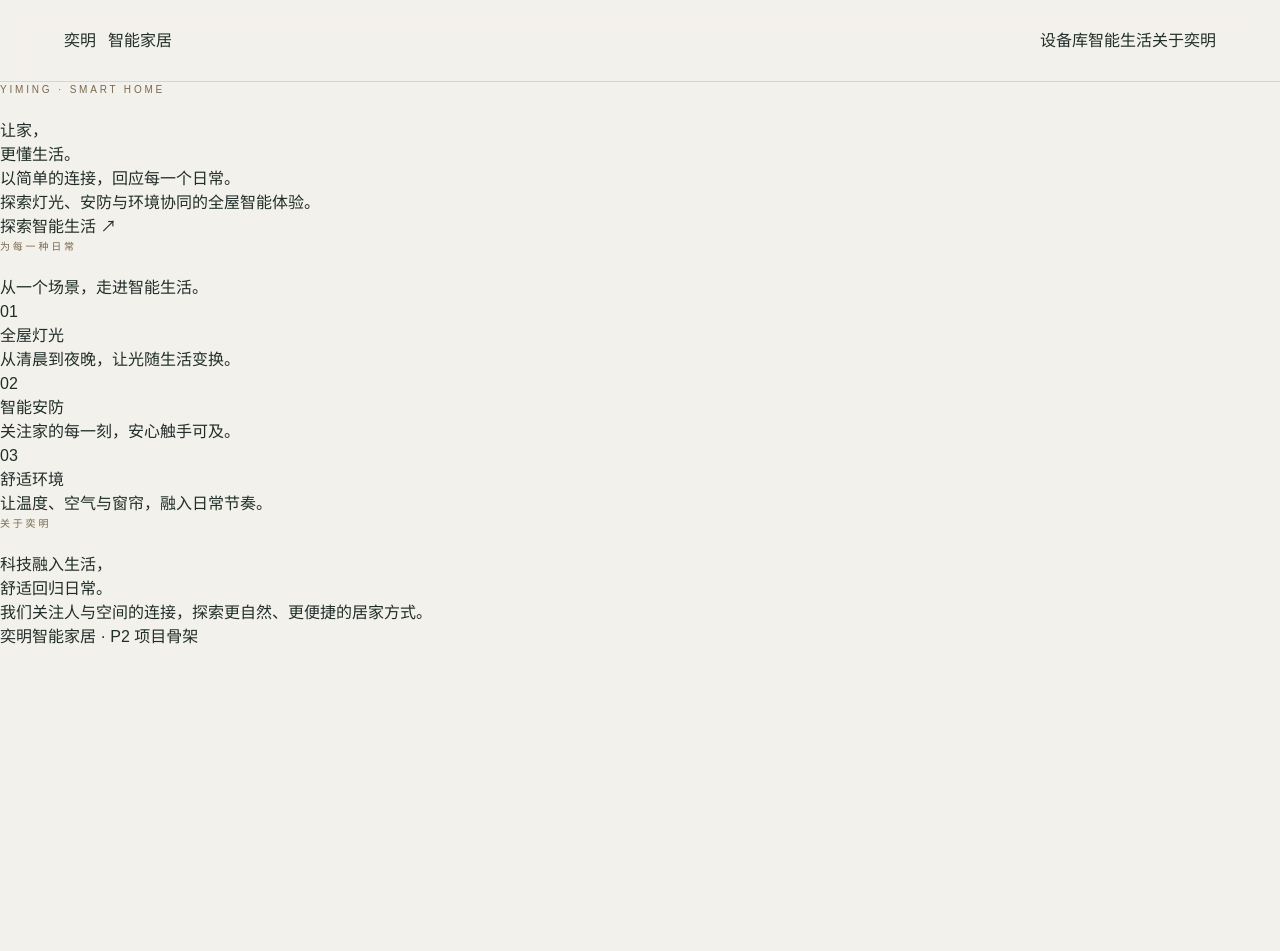
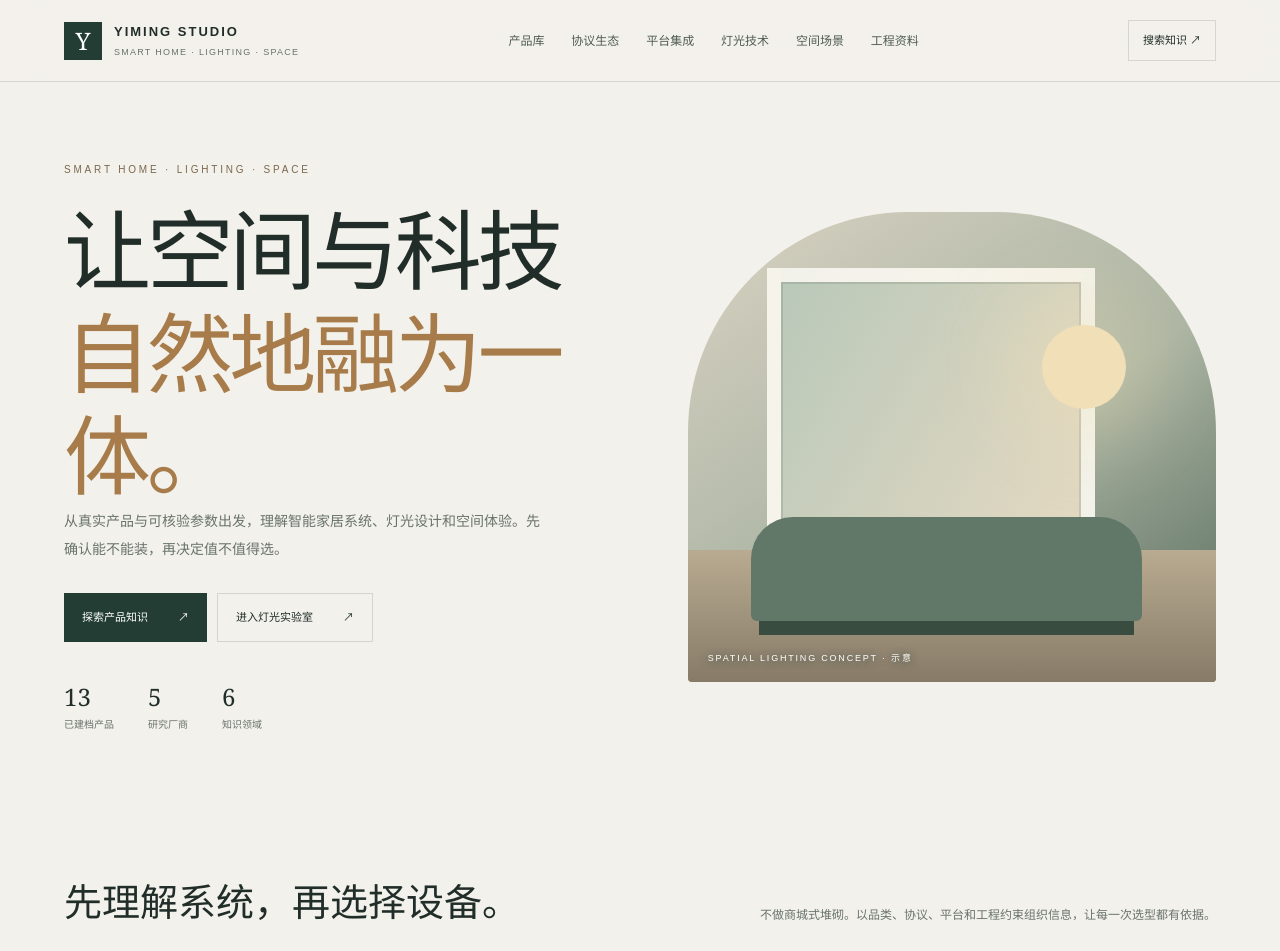
Before and after one commit to yimingwenhua69/yiming-smart-home, a Next.js app: page / in a window 1280 px wide. Shown: the top 951 px of the page. Before the commit the page ends 800 px from the top, so only its background shows below. Built offline with nearby package versions, Linux system fonts and the light colour scheme.

Commit message:
feat(home): build Yiming Studio knowledge base homepage

```diff
--- a/src/app/page.tsx
+++ b/src/app/page.tsx
@@ -1,33 +1,43 @@
 import Link from "next/link";
+import { SiteHeader } from "@/components/SiteHeader";
+import { SiteFooter } from "@/components/SiteFooter";
+import { categories, knowledgeDomains, manufacturers, products } from "@/data/catalog";
 
-const spaces = [
-  { name: "全屋灯光", description: "从清晨到夜晚，让光随生活变换。", number: "01" },
-  { name: "智能安防", description: "关注家的每一刻，安心触手可及。", number: "02" },
-  { name: "舒适环境", description: "让温度、空气与窗帘，融入日常节奏。", number: "03" },
+const scenes = [
+  { id: "living", name: "客厅", description: "会客、观影与日常休闲", href: "/scenes/#living" },
+  { id: "bedroom", name: "卧室", description: "睡眠、起夜与晨起", href: "/scenes/#bedroom" },
+  { id: "entrance", name: "玄关", description: "回家、离家与夜间通行", href: "/scenes/#entrance" },
+  { id: "dining", name: "餐厨", description: "烹饪、用餐与清洁", href: "/scenes/#dining" }
 ];
 
 export default function Home() {
-  return (
-    <>
-      <header className="site-header">
-        <Link className="brand" href="/">奕明<span>智能家居</span></Link>
-        <nav aria-label="主导航"><Link href="/devices">设备库</Link><a href="#solutions">智能生活</a><a href="#about">关于奕明</a></nav>
-      </header>
-      <main>
-        <section className="hero" aria-labelledby="hero-title">
-          <p className="eyebrow">YIMING · SMART HOME</p>
-          <h1 id="hero-title">让家，<br />更懂生活。</h1>
-          <p className="intro">以简单的连接，回应每一个日常。<br />探索灯光、安防与环境协同的全屋智能体验。</p>
-          <a className="button" href="#solutions">探索智能生活 <span aria-hidden="true">↗</span></a>
-          <div className="home-art" aria-hidden="true"><div className="window" /><div className="sun" /><div className="floor" /><div className="seat" /></div>
-        </section>
-        <section id="solutions" className="solutions" aria-labelledby="solutions-title">
-          <p className="eyebrow">为每一种日常</p><h2 id="solutions-title">从一个场景，走进智能生活。</h2>
-          <div className="cards">{spaces.map((space) => <article key={space.number}><span className="number">{space.number}</span><h3>{space.name}</h3><p>{space.description}</p></article>)}</div>
-        </section>
-        <section id="about" className="about"><p className="eyebrow">关于奕明</p><h2>科技融入生活，<br />舒适回归日常。</h2><p>我们关注人与空间的连接，探索更自然、更便捷的居家方式。</p></section>
-      </main>
-      <footer>奕明智能家居 · P2 项目骨架</footer>
-    </>
-  );
+  return <>
+    <SiteHeader />
+    <main>
+      <section className="home-hero">
+        <div className="home-copy">
+          <p className="eyebrow">SMART HOME · LIGHTING · SPACE</p>
+          <h1>让空间与科技<br /><span>自然地融为一体。</span></h1>
+          <p>从真实产品与可核验参数出发，理解智能家居系统、灯光设计和空间体验。先确认能不能装，再决定值不值得选。</p>
+          <div className="home-actions"><Link className="button-primary" href="/products/">探索产品知识 <span>↗</span></Link><Link className="button-secondary" href="/lighting/">进入灯光实验室 <span>↗</span></Link></div>
+          <div className="home-stats"><span><strong>{products.length}</strong>已建档产品</span><span><strong>{manufacturers.length}</strong>研究厂商</span><span><strong>{knowledgeDomains.length}</strong>知识领域</span></div>
+        </div>
+        <div className="home-visual" role="img" aria-label="空间光影概念示意，非真实项目摄影"><div className="visual-floor" /><div className="visual-seat" /><span className="visual-caption">SPATIAL LIGHTING CONCEPT · 示意</span></div>
+      </section>
+      <section className="content-section">
+        <div className="section-heading"><h2>先理解系统，再选择设备。</h2><p>不做商城式堆砌。以品类、协议、平台和工程约束组织信息，让每一次选型都有依据。</p></div>
+        <div className="knowledge-grid">{categories.map((category,index)=><Link className="knowledge-card" href={"/products/#"+category.id} key={category.id}><div className="card-top"><span>{String(index+1).padStart(2,"0")}</span><span>PRODUCT CATEGORY</span></div><h2>{category.name}</h2><p>{category.description}</p><span className="card-arrow">↗</span></Link>)}</div>
+      </section>
+      <section className="content-section">
+        <div className="section-heading"><h2>从空间场景出发。</h2><p>以真实生活任务组织照明、遮阳、传感和控制逻辑。当前空间图形为概念示意，不冒充已完成项目。</p></div>
+        <div className="scene-grid">{scenes.map((scene)=><Link href={scene.href} className="scene-card" key={scene.id}><div className="scene-visual"><span>{scene.name.toUpperCase()} · CONCEPT</span></div><div className="scene-copy"><h2>{scene.name}</h2><p>{scene.description}</p></div></Link>)}</div>
+      </section>
+      <section className="content-section">
+        <div className="section-heading"><h2>六大知识领域。</h2><p>从设备型号，到协议生态；从光学参数，到工程交付，形成可持续维护的专业资料体系。</p></div>
+        <div className="knowledge-grid">{knowledgeDomains.map((domain,index)=><Link className="knowledge-card" href={domain.href} key={domain.id}><div className="card-top"><span>{String(index+1).padStart(2,"0")}</span><span>{domain.english}</span></div><h2>{domain.title}</h2><p>{domain.description}</p><span className="card-arrow">↗</span></Link>)}</div>
+      </section>
+      <section className="content-section"><div className="notice">资料原则：产品型号、规格和兼容性必须绑定来源与核验日期。没有可靠来源的字段保持为空；没有授权的产品图片和 3D 模型不展示。产品价格不作为静态知识库参数。</div></section>
+    </main>
+    <SiteFooter />
+  </>;
 }
```
